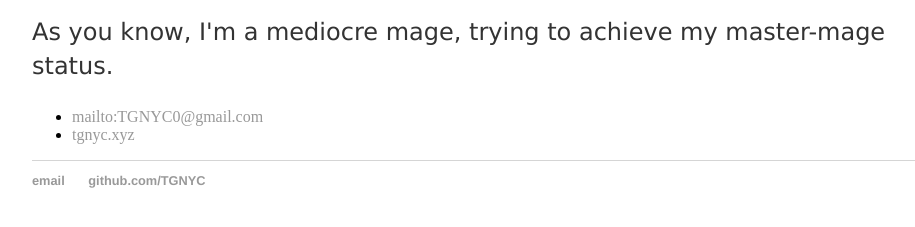
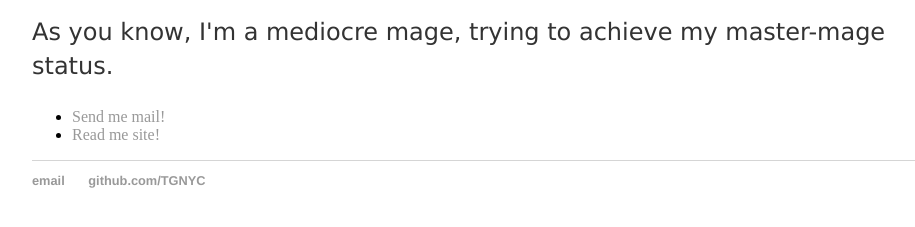
Before and after one commit to TGNYC/old, a Jekyll site: the page built from about/index.html, in a window 1280 px wide. Shown: the part 181-408 px from the top of the page, without its empty margins (160-1075 px from the left). Built offline with Jekyll 4.4.1, drawn with Linux system fonts in a browser that asks for light colours.

Commit message:
Update index.html

```diff
--- a/about/index.html
+++ b/about/index.html
@@ -8,7 +8,7 @@ title: About TGNYC
 			<p>As you know, I'm a mediocre mage, trying to achieve my master-mage status.</p>
 
 			<ul class="contacts">
-				<li><a href="#">mailto:TGNYC0@gmail.com</a></li>
-				<li><a href="#">tgnyc.xyz</a></a></li>
+				<li><a href="mailto:TGNYC0@gmail.com">Send me mail!</a></li>
+				<li><a href="tgnyc.xyz">Read me site!</a></li>
 				</ul>
 		</div>
```
